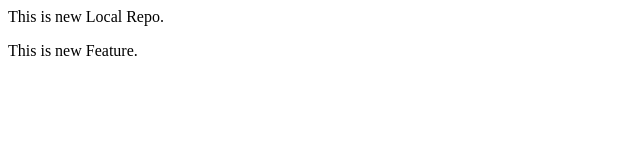
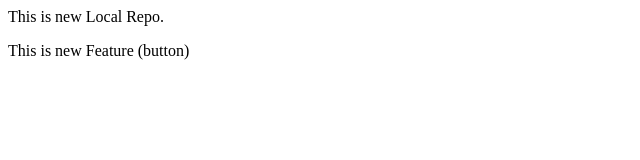
Before and after one commit to snehanaik31/Localrepo, a plain HTML site: page index.html in a window 1280 px wide. Shown: the full height of the page, 0-640 px from the left. Drawn offline with Linux system fonts and the light colour scheme.

```diff
--- a/index.html
+++ b/index.html
@@ -1,2 +1,2 @@
 <p> This is new Local Repo.</p>
-<p> This is new Feature.</p>
+<p> This is new Feature (button)</p>
```
